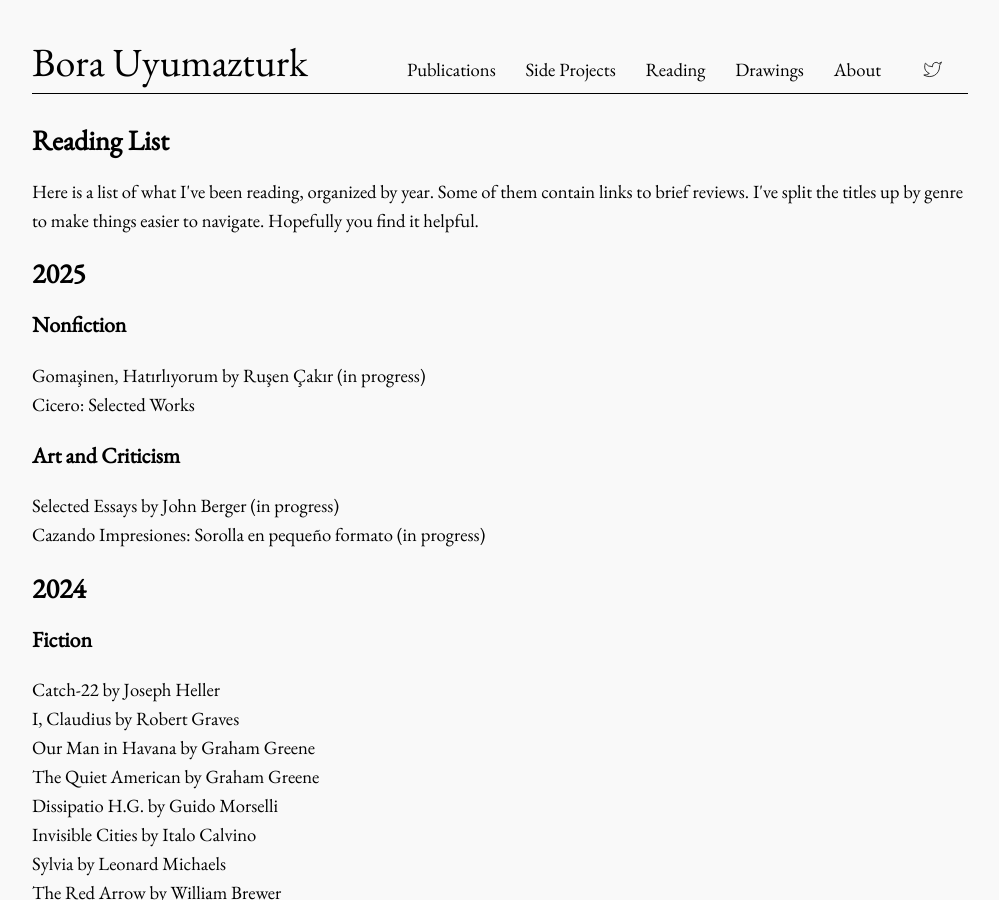
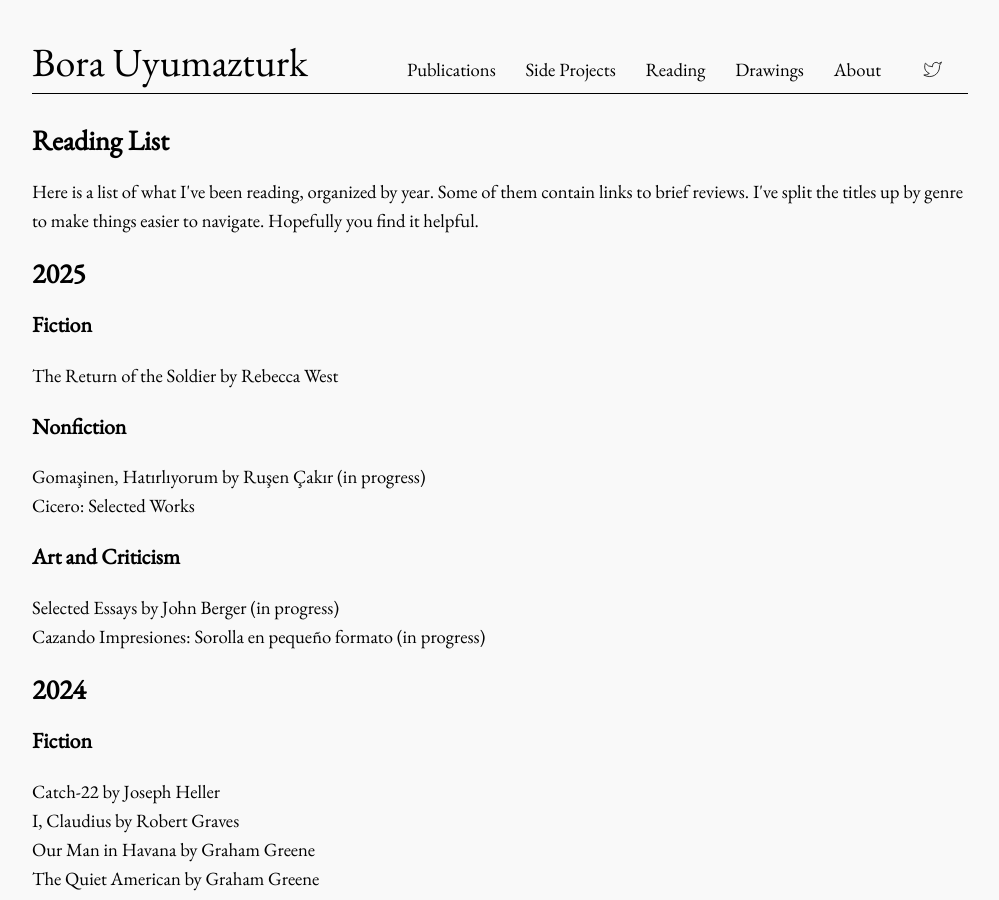
Before and after one commit to bora-uyumazturk/bora-uyumazturk.github.io, a Jekyll site: the page built from reading.html, in a window 1280 px wide and 900 px high. Shown: the whole window, without its empty margins (140-1139 px from the left). Built offline with Jekyll 4.4.1, drawn with Linux system fonts in a browser that asks for light colours.

Commit message:
Update reading.html

```diff
--- a/reading.html
+++ b/reading.html
@@ -13,6 +13,10 @@ title: Reading
   </p>
 
   <h2>2025</h2>
+
+  <h3>Fiction</h3>
+
+  The Return of the Soldier by Rebecca West
 
   <h3>Nonfiction</h3>
 
```
